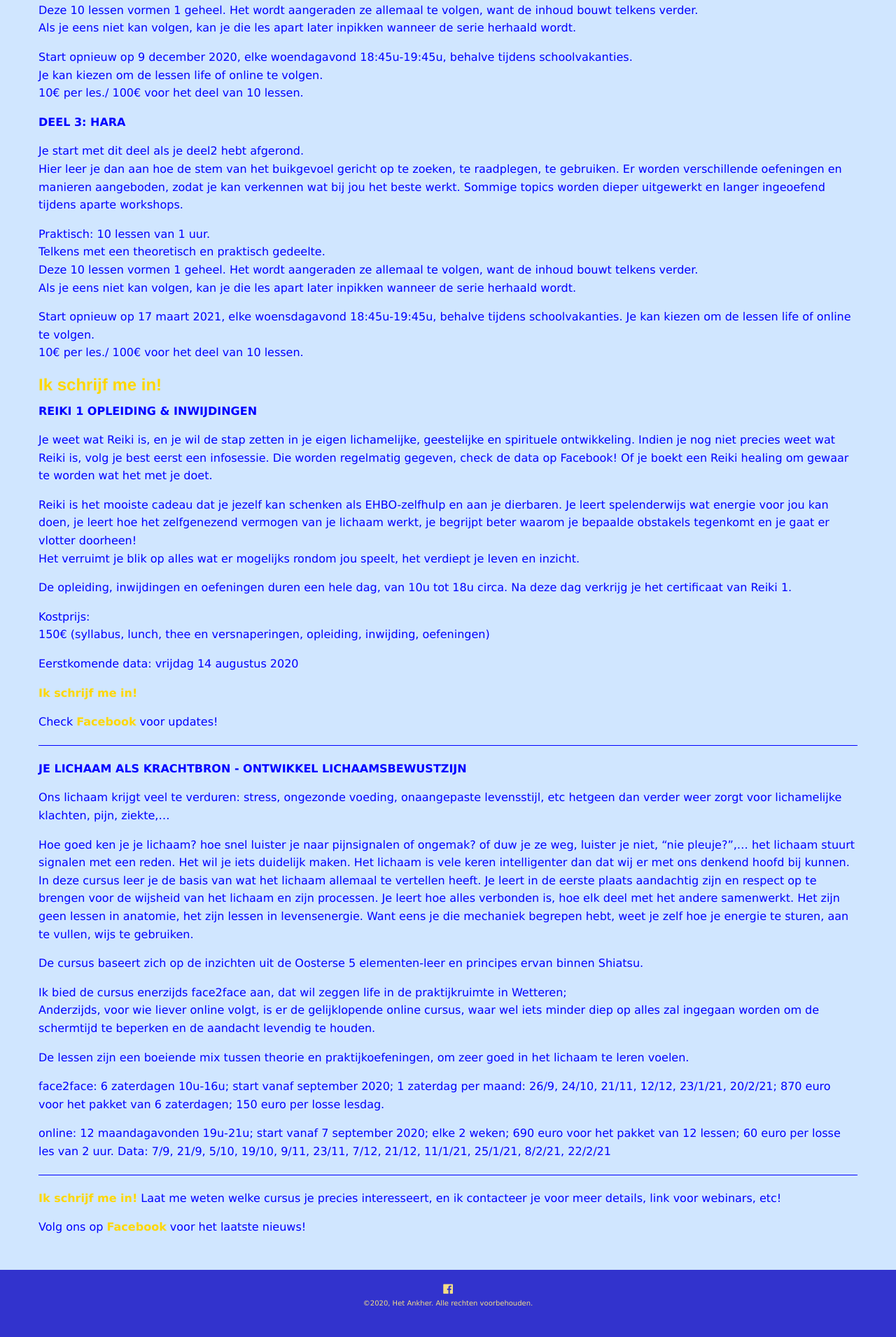
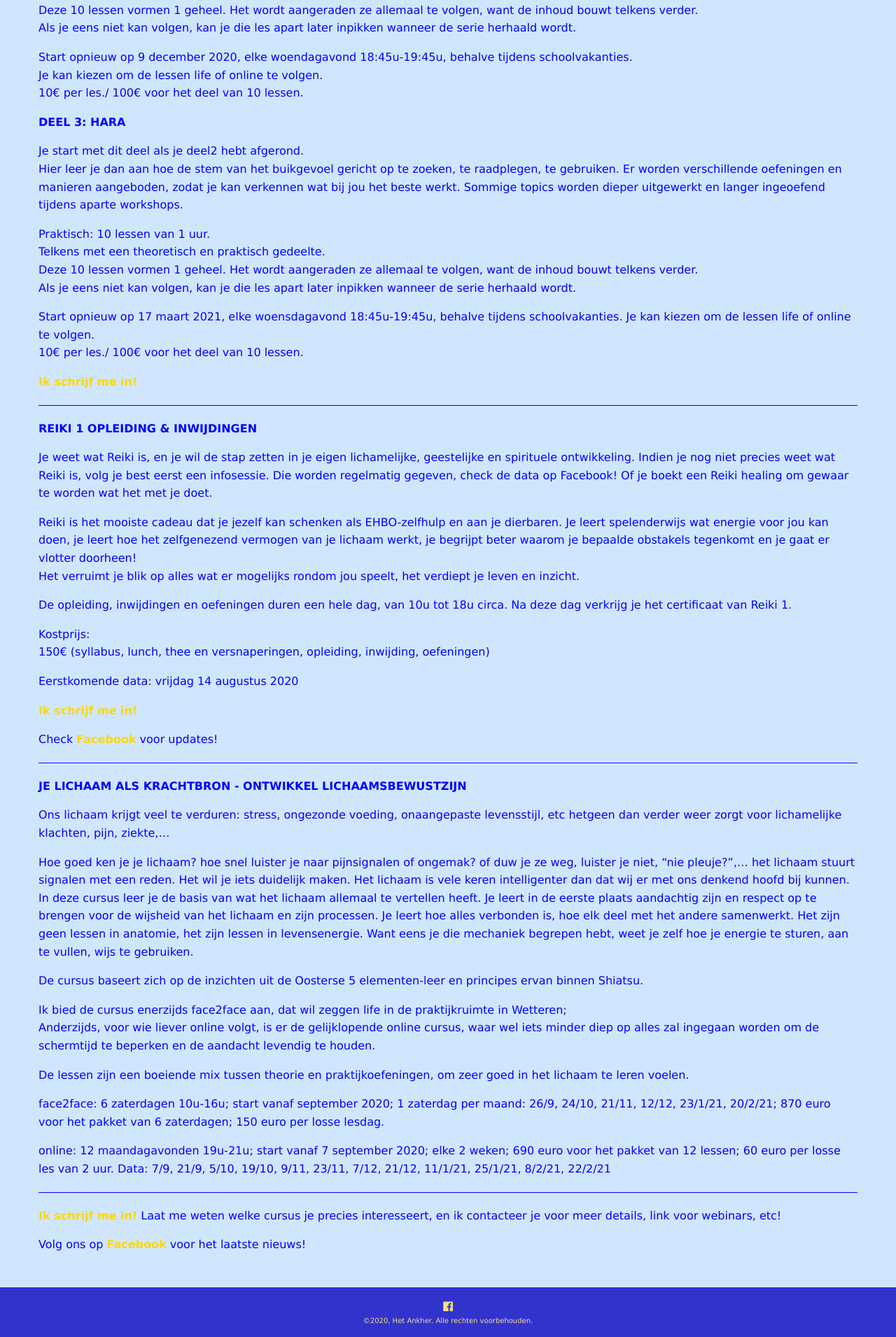
Before and after one commit to ankher/ankher.github.io, a Jekyll site: the page built from cursussen.md, in a window 1280 px wide. Shown: the part 974-2885 px from the top of the page at 70% size. Built offline with Jekyll 4.4.1, drawn with Linux system fonts in a browser that asks for light colours; nearby versions of some CDN libraries; our own code applies the rules of GitHub Pages for plain Markdown files; before the commit the page ends 2860 px from its top, so only the background shows below that.

```diff
--- a/cursussen.md
+++ b/cursussen.md
@@ -57,8 +57,10 @@ Start opnieuw op 17 maart 2021, elke woensdagavond 18:45u-19:45u, behalve tijden
 Je kan kiezen om de lessen life of online te volgen.
 10€ per les./ 100€ voor het deel van 10 lessen.
 
+[**Ik schrijf me in!**](mailto:marian@de-intuitieschool.be)
 
-[**Ik schrijf me in!**](mailto:marian@de-intuitieschool.be)
+
+
 ---
 
 **REIKI 1 OPLEIDING & INWIJDINGEN**
```
